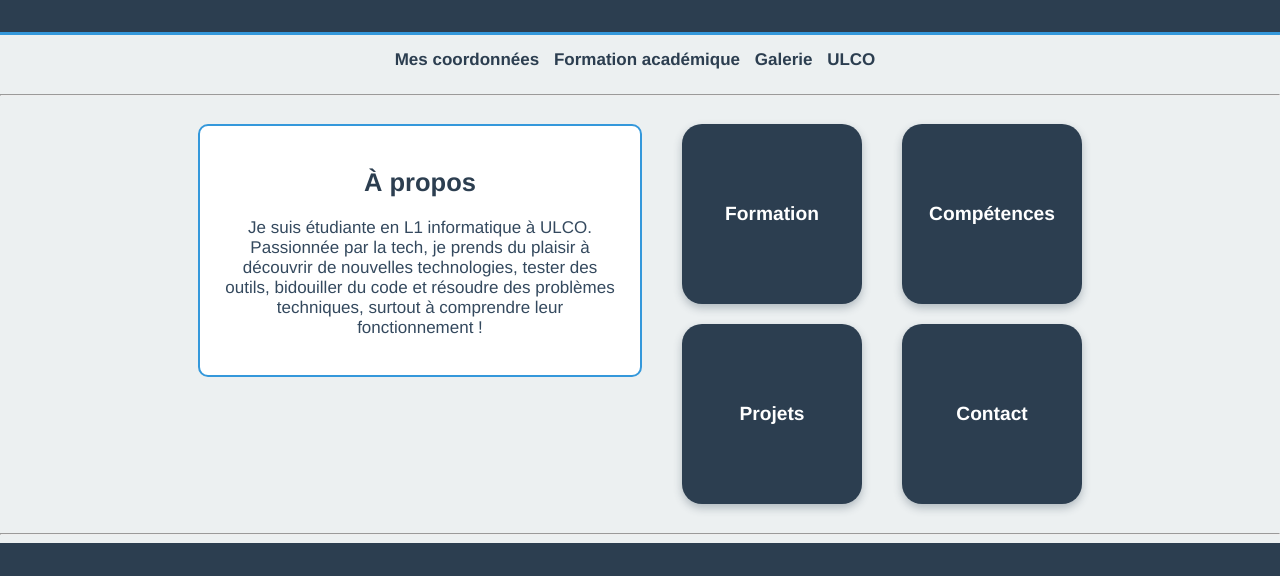
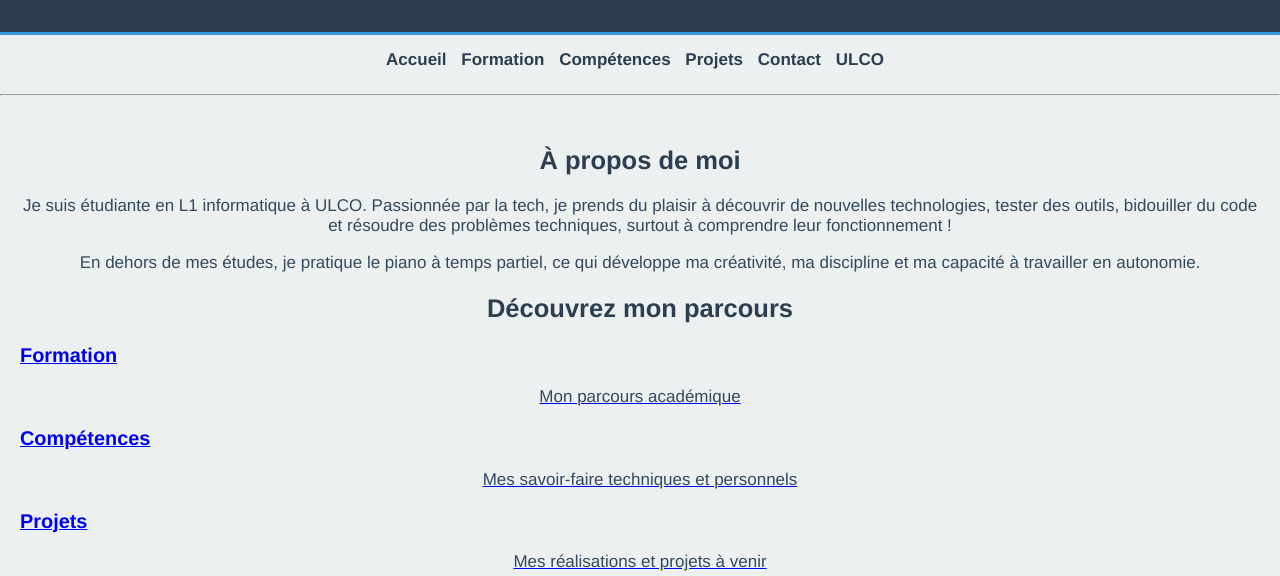
Before and after one commit to Madstam/Portfolio, a plain HTML site: page html/index.html in a window 1280 px wide. Shown: the part 199-775 px from the top of the page. Drawn offline with Linux system fonts and the light colour scheme.

Commit message:
Update index.html

```diff
--- a/html/index.html
+++ b/html/index.html
@@ -19,37 +19,52 @@
   </header>
 
   <nav>
-    <a href="coord.html">Mes coordonnées</a>
-    <a href="formacad.html">Formation académique</a>
-    <a href="photo1.jpg">Galerie</a>
+    <a href="index.html">Accueil</a>
+    <a href="formacad.html">Formation</a>
+    <a href="competences.html">Compétences</a>
+    <a href="projets.html">Projets</a>
+    <a href="coord.html">Contact</a>
     <a href="https://www.univ-littoral.fr/" target="_blank" rel="noopener noreferrer">ULCO</a>
   </nav>
 
   <hr>
 
   <main>
-    <div class="main-container">
-      <section class="about-section">
-        <h2>À propos</h2>
+    <section class="about-section-full">
+      <h2>À propos de moi</h2>
       <p>
         Je suis étudiante en L1 informatique à ULCO. Passionnée par la tech,
         je prends du plaisir à découvrir de nouvelles technologies, tester des outils,
         bidouiller du code et résoudre des problèmes techniques,
         surtout à comprendre leur fonctionnement !
       </p>
+      <p>
+        En dehors de mes études, je pratique le piano à temps partiel, ce qui développe
+        ma créativité, ma discipline et ma capacité à travailler en autonomie.
+      </p>
     </section>
 
-      <section class="grid-container1">
-        <div class="grid-column">
-          <a href="formacad.html" class="card">Formation</a>
-          <a href="#projets" class="card">Projets</a>
-        </div>
-        <div class="grid-column">
-          <a href="#competences" class="card">Compétences</a>
-          <a href="coord.html" class="card">Contact</a>
+    <section class="quick-links">
+      <h2>Découvrez mon parcours</h2>
+      <div class="links-grid">
+        <a href="formacad.html" class="quick-link-card">
+          <h3> Formation</h3>
+          <p>Mon parcours académique</p>
+        </a>
+        <a href="competences.html" class="quick-link-card">
+          <h3> Compétences</h3>
+          <p>Mes savoir-faire techniques et personnels</p>
+        </a>
+        <a href="projets.html" class="quick-link-card">
+          <h3> Projets</h3>
+          <p>Mes réalisations et projets à venir</p>
+        </a>
+        <a href="coord.html" class="quick-link-card">
+          <h3> Contact</h3>
+          <p>Me contacter</p>
+        </a>
       </div>
     </section>
-    </div>
   </main>
 
   <hr>
```
Lines whose indentation alone changed are shown as unchanged.
